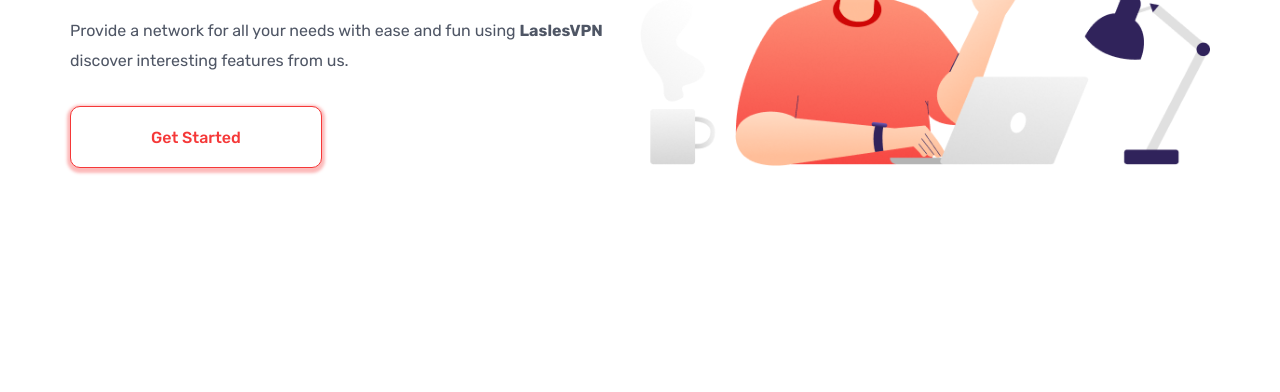
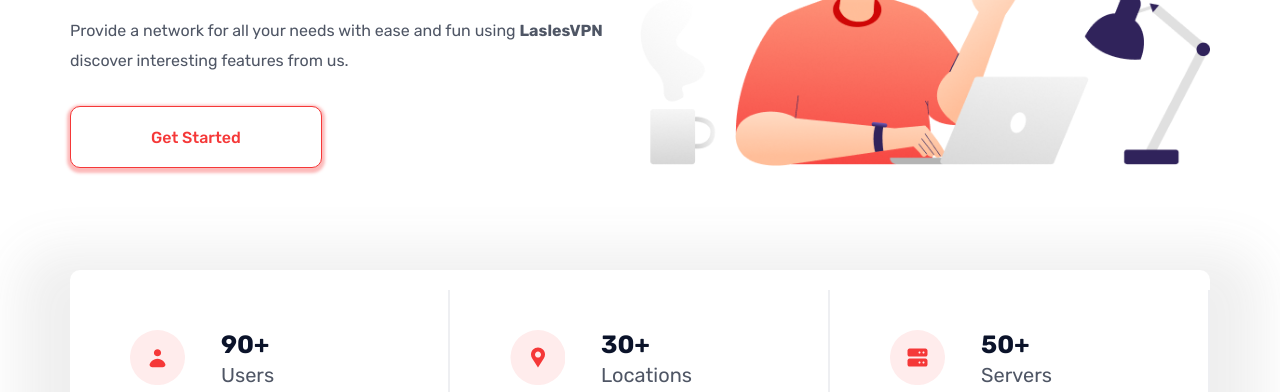
Before and after one commit to starman-cook/lasles_example_nice, a plain HTML site: page index.html in a window 1280 px wide. Shown: the part 408-800 px from the top of the page. Drawn offline with Linux system fonts and the light colour scheme.

Commit message:
add users count, adopted

```diff
--- a/index.html
+++ b/index.html
@@ -68,7 +68,32 @@
         </div>
 
 
-
+        <!-- COUNT USERS -->
+        <div class="users">
+            <div class="users__grid">
+                <div class="users__item">
+                    <div class="users__icon users__icon--users"></div>
+                    <div class="users__text-box">
+                        <span class="users__title">90+</span>
+                        <span class="users__text">Users</span>
+                    </div>
+                </div>
+                <div class="users__item">
+                    <div class="users__icon users__icon--location"></div>
+                    <div class="users__text-box">
+                        <span class="users__title">30+</span>
+                        <span class="users__text">Locations</span>
+                    </div>
+                </div>
+                <div class="users__item">
+                    <div class="users__icon users__icon--server"></div>
+                    <div class="users__text-box">
+                        <span class="users__title">50+</span>
+                        <span class="users__text">Servers</span>
+                    </div>
+                </div>
+            </div>
+        </div>
 
     </div> <!-- container closure -->
 </body>
--- a/sass/_promo.scss
+++ b/sass/_promo.scss
@@ -1,4 +1,5 @@
 .promo {
+    margin-bottom: 100px;
     &__grid {
         display: grid;
         grid-template-columns: 1fr;
--- /dev/null
+++ b/sass/_users.scss
@@ -0,0 +1,69 @@
+.users {
+    border-radius: 10px;
+    background: white;
+    box-shadow: 0 30px 50px 50px rgba(100, 100, 100, 0.1);
+    margin-bottom: 100px;
+    &__grid {
+        display: grid;
+        grid-template-columns: 1fr;
+        @include tablet-portrait {
+            grid-template-columns: 1fr 1fr 1fr;
+        }
+    }
+    &__item {
+        padding: 30px;
+        display: flex;
+        align-items: flex-start;
+        justify-content: space-between;
+        @include tablet-landscape {
+            padding: 40px 60px;
+            border-right: 2px solid #EEEFF2;
+            margin: 20px 0;
+            justify-content: flex-start;
+        }
+    }
+    &__icon {
+        display: inline-block;
+        width: 55px;
+        height: 55px;
+        background-position: center center;
+        background-repeat: no-repeat;
+        @include tablet-portrait {
+            margin-right: 20px;
+        }
+        @include tablet-landscape {
+            margin-right: 36px;
+        }
+    }
+    &__icon--users {
+        background: url(../images/ic-user.svg);
+    }
+    &__icon--location {
+        background: url(../images/ic-location.svg);
+    }
+    &__icon--server {
+        background: url(../images/ic-server.svg);
+    }
+    &__text-box {
+        display: flex;
+        flex-direction: column;
+        align-items: flex-end;
+        @include tablet-portrait {
+            align-items: flex-start;
+        }
+    }
+    &__title {
+        font-style: normal;
+        font-weight: bold;
+        font-size: 25px;
+        line-height: 30px;
+        color: #0B132A;
+    }
+    &__text {
+        font-style: normal;
+        font-weight: normal;
+        font-size: 20px;
+        line-height: 30px;
+        color: #4F5665;
+    }
+}
--- a/sass/style.scss
+++ b/sass/style.scss
@@ -13,3 +13,5 @@ body {
 @import 'header';
 // PROMO
 @import 'promo';
+// USERS
+@import 'users';
```
Also changed, not shown: styles/style.css, 1 other file.
